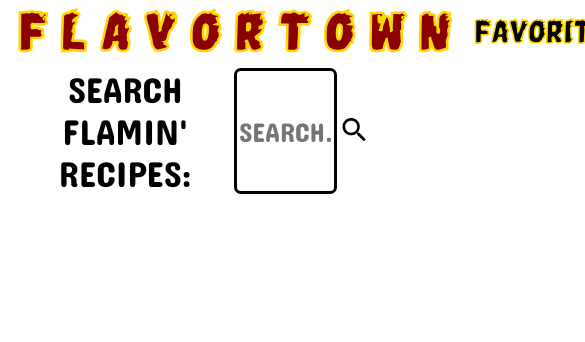
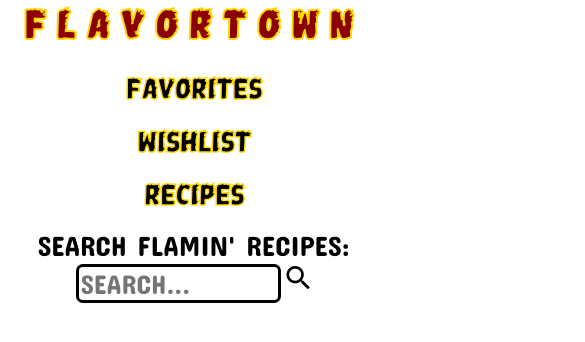
Before and after one commit to ktaulman/flavortown, a React (Create React App) app: page / in a window 390 px wide. Shown: the top 342 px of the page, 585 px wide, since content can reach past the window. Built offline with nearby package versions, Linux system fonts and the light colour scheme; no server answers.

Commit message:
updated css

```diff
--- a/src/App.css
+++ b/src/App.css
@@ -34,7 +34,7 @@ fieldset{
   margin-bottom:10px;
 }
 
-.navbar__website__title{
+.navbar__title{
   font-family: 'JohnnyTorch';
   font-size:3.5em;
   font-weight:bolder;
@@ -42,6 +42,12 @@ fieldset{
   color:darkred;
   -webkit-text-stroke: .05em gold;
   margin:0 10px 0 0
+}
+.navbar__linksContainer{
+  flex-basis: 50%;
+  display:flex;
+  flex-direction: row;
+  justify-content: space-evenly;
 }
 
 
@@ -58,13 +64,7 @@ fieldset{
   font-weight:lighter;
   margin-right:3px;
 }
-.searchbar__fieldset{
-  display:flex;
-  justify-content: center;
-  align-items:center;
-  padding:0;
-  margin:0;
-}
+
 .searchbar__input{
   border:3px solid black;
   font-family:"Concert One";
@@ -244,3 +244,49 @@ header,footer{
 .trending__link:hover,.highest__link:hover{
   text-decoration:underline;
 }
+@media (max-width:1050px){
+  .navbar{
+    flex-direction:column;
+  }
+
+  .navbar__linksContainer{
+    width:80vw;
+  }
+}
+@media (max-width:414px){
+  .App{
+    width:100vw;
+    flex-direction:column;
+  }
+
+  .navbar__title{
+    font-size:40px;
+    margin:0px 0px 15px 0px;
+    text-align: center;
+  }
+  .navbar__linksContainer{
+    flex-direction:column;
+
+    align-items: center;
+  }
+  .navbar__link{
+    font-size:30px;
+    margin:10px;
+  }
+  .searchbar__form{
+    flex-direction:column;
+  }
+  .searchbar__label{
+    font-size:28px;
+  }
+
+  .main__banner{
+    flex-direction: column;
+  }
+  .news{
+    width:100%;
+  }
+  .trending,.highestRated{
+    width:100%;
+  }
+}
--- a/src/components/NavBar.js
+++ b/src/components/NavBar.js
@@ -4,11 +4,12 @@ class NavBar extends React.Component{
     render(){
     return(
         <nav className="navbar">
-    <h1 className="navbar__website__title">FlavorTown</h1>
-
-    <a className="navbar__link" href='google.com' alt=''>Favorites</a>
-    <a className="navbar__link"  href='google.com' alt=''>Wishlist</a>
-    <a className="navbar__link"  href='google.com' alt=''>Recipes</a>
+    <h1 className="navbar__title">FlavorTown</h1>
+    <div className="navbar__linksContainer">
+        <a className="navbar__link" href='google.com' alt=''>Favorites</a>
+        <a className="navbar__link"  href='google.com' alt=''>Wishlist</a>
+        <a className="navbar__link"  href='google.com' alt=''>Recipes</a>
+    </div>
 </nav>
 )
     }
--- a/src/components/SearchBar.js
+++ b/src/components/SearchBar.js
@@ -5,10 +5,12 @@ class SearchBar extends React.Component{
         return(
             <form className="searchbar__form">
             <label className="searchbar__label" htmlFor='search'>Search Flamin' Recipes:</label>
+            <div className="searchbar">
             <input id='search'className="searchbar__input" placeholder='search...'></input>
 
             <button className="searchbar__button" type="submit" htmlFor='search'><i className="searchbar__icon md-dark">search</i>
             </button>
+            </div>
         </form>
         )
     }
```
